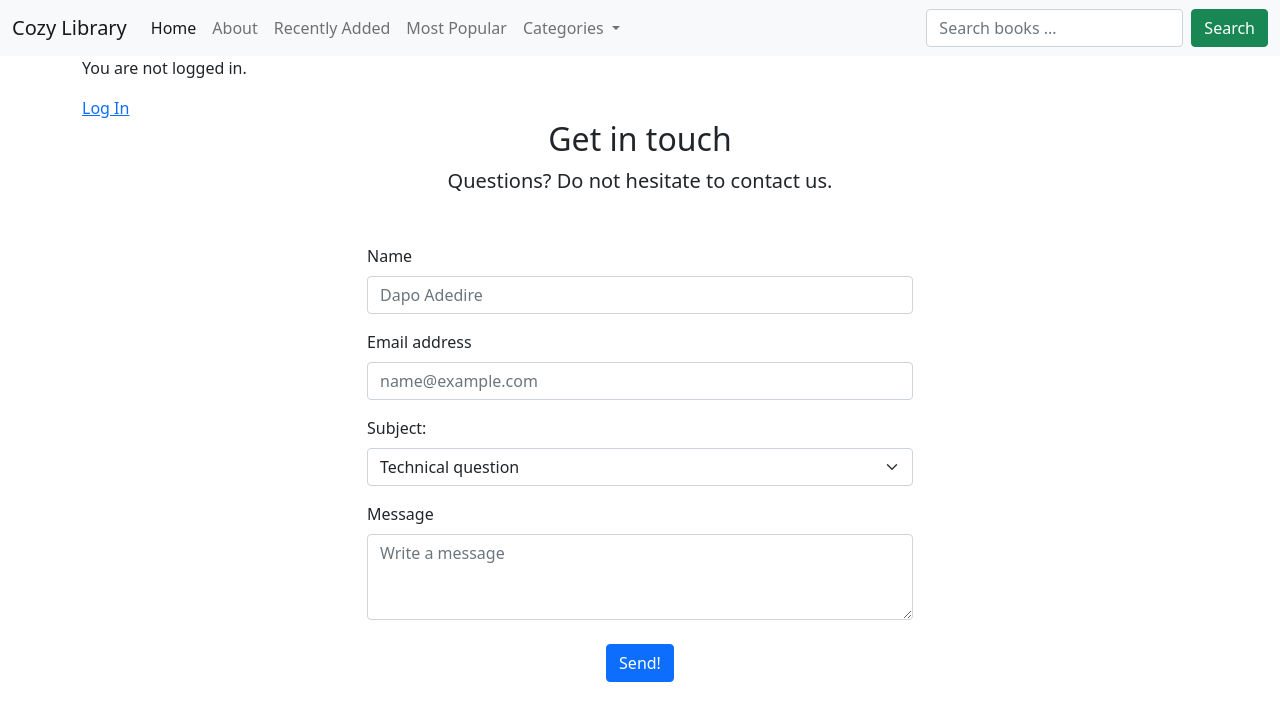
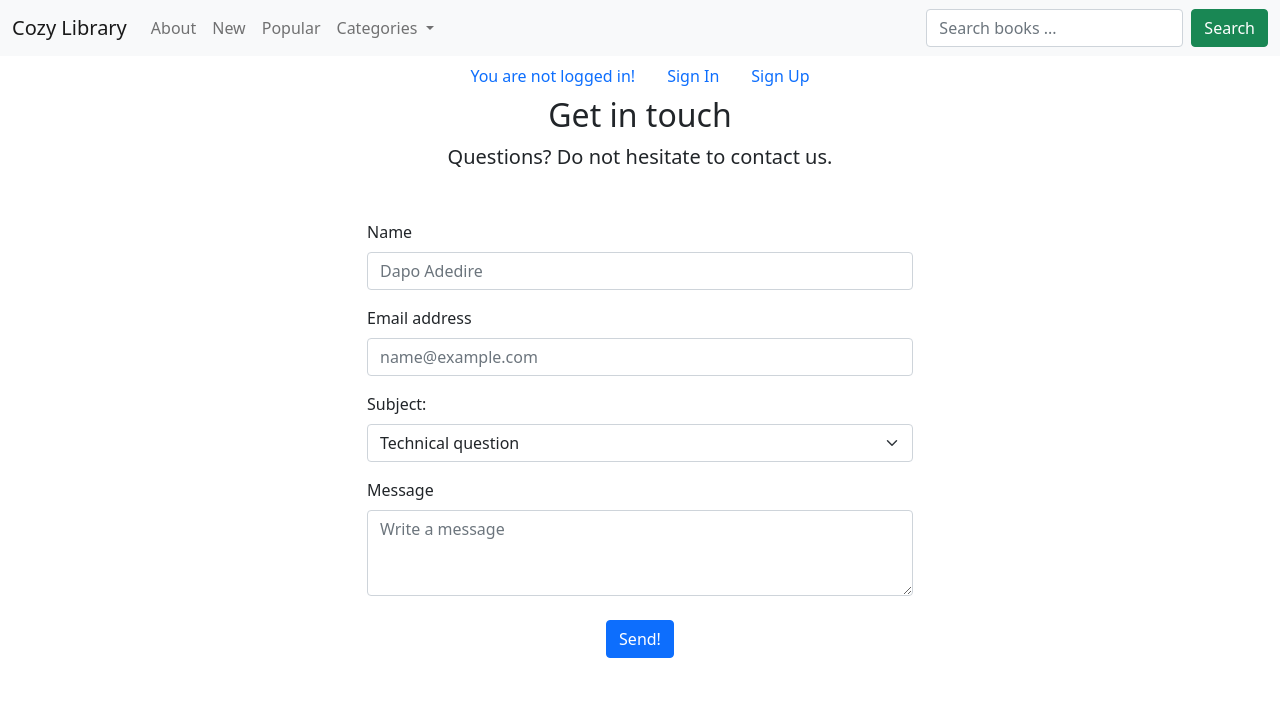
Before and after one commit to DEV-RAPHAEL/cozylibrary, a Django app: page /about in a window 1280 px wide. Shown: the top 721 px of the page. Run offline with Django 4.2, Linux system fonts and the light colour scheme; some libraries are stand-ins or nearby versions.

Commit message:
Minor edits

```diff
--- a/templates/base.html
+++ b/templates/base.html
@@ -6,7 +6,6 @@
         <meta charset="utf-8">
         <meta http-equiv="X-UA-Compatible" content="IE=edge">
         <meta name="viewport" content="width=device-width, initial-scale=1">
-        <link href="{% static 'css/base.css' %}" rel="stylesheet" type="text/css">
         <link href="https://cdn.jsdelivr.net/npm/bootstrap@5.0.2/dist/css/bootstrap.min.css" rel="stylesheet" integrity="sha384-EVSTQN3/azprG1Anm3QDgpJLIm9Nao0Yz1ztcQTwFspd3yD65VohhpuuCOmLASjC" crossorigin="anonymous">
         {% block title %}
         {% endblock title %}
@@ -21,20 +20,17 @@
                   </button>
                   <div class="collapse navbar-collapse" id="navbarSupportedContent">
                     <ul class="navbar-nav me-auto mb-2 mb-lg-0">
-                      <li class="nav-item">
-                        <a class="nav-link active" aria-current="page" href="{% url 'home' %}">Home</a>
-                      </li>
                       {% if user.is_superuser %}
-                      <li class="nav-item"><a class= "nav-link" href="{% url 'book_new' %}">+ Add New Book</a></li>
+                      <li class="nav-item"><a class= "nav-link" href="{% url 'book_new' %}">Add Book</a></li>
                       {% endif %}
                       <li class="nav-item">
-                        <a class="nav-link" href="#">About</a>
+                        <a class="nav-link" href="{% url 'book_about' %}">About</a>
                       </li>
                       <li class="nav-item">
-                        <a class= "nav-link" href="{% url 'book_recent' %}">Recently Added</a>
+                        <a class= "nav-link" href="{% url 'book_recent' %}">New</a>
                       </li>
                       <li class="nav-item">
-                        <a class= "nav-link" href="{% url 'book_popular' %}">Most Popular</a>
+                        <a class= "nav-link" href="{% url 'book_popular' %}">Popular</a>
                       </li>
 
                       <li class="nav-item dropdown">
@@ -61,18 +57,19 @@
                   </div>
                 </div>
               </nav>
+              <nav class="nav justify-content-center">
+                {% if user.is_authenticated %}
+                    <a class="nav-link" aria-current="page" href="#">Hi {{ user.username }}!</a>
+                    <a class="nav-link" href="{% url 'logout' %}">Sign Out</a>
+                    <a class="nav-link" href="{% url 'password_reset' %}">Reset Password</a>
+                {% else %}
+                    <a class="nav-link" href="#">You are not logged in!</a>
+                    <a class="nav-link" href="{% url 'login' %}">Sign In</a>
+                    <a class="nav-link" href="{% url 'signup' %}">Sign Up</a>
+                {% endif %}
+              </nav>
         </header>
         <section>
-            <div class="container">
-                {% if user.is_authenticated %}
-                    <p>Hi {{ user.username }}!</p>
-                    <p><a href="{% url 'logout' %}">Log out</a></p>
-                    <p><a href="{% url 'password_reset' %}">Reset Password</a></p>
-                {% else %}
-                    <p>You are not logged in.</p>
-                    <a href="{% url 'login' %}">Log In</a>
-                {% endif %}
-            </div>
             {% block content %}
             {% endblock content %}
         </section>
```
Also changed, not shown: templates/home.html (+17 -6 lines).
